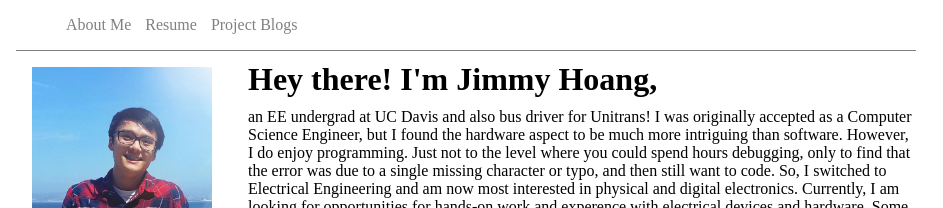
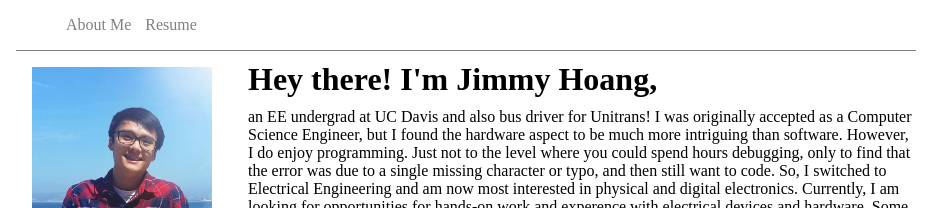
Before and after one commit to jhoang209/jhoang209.github.io, a Jekyll site: the page built from index.html, in a window 1280 px wide. Shown: the top 208 px of the page, without its empty margins (174-1117 px from the left). Built offline with Jekyll 4.4.1, drawn with Linux system fonts in a browser that asks for light colours.

Commit message:
Update default.html

```diff
--- a/_layouts/default.html
+++ b/_layouts/default.html
@@ -11,7 +11,6 @@
     <ul>
       <li><a href="/">About Me</a></li>
       <li><a href="/cv">Resume</a></li>
-      <li><a href="/blog">Project Blogs</a></li>
     </ul>
   </nav>
 
```
